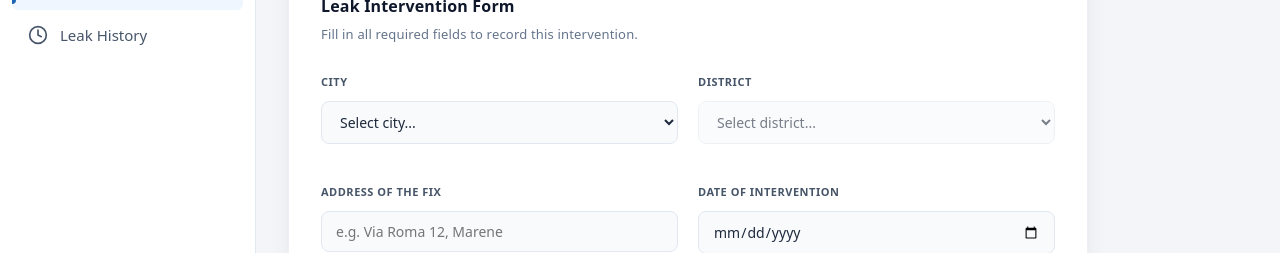
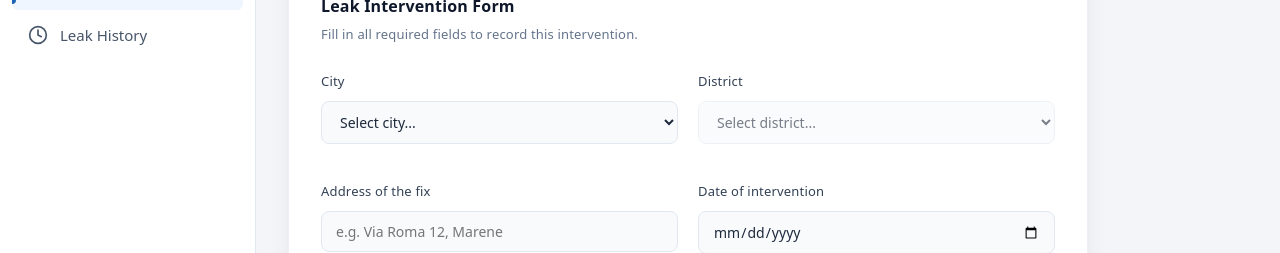
Before and after one commit to iamelikaa/digiwater-baseline, a React (Vite) app: page /report-leak in a window 1280 px wide. Shown: the part 208-461 px from the top of the page. Built offline with nearby package versions, Linux system fonts and the light colour scheme.

Commit message:
corrected some design fidelity fixes

```diff
--- a/src/App.css
+++ b/src/App.css
@@ -1088,14 +1088,20 @@
   }
 }
 
-.form-group label {
+.leak-form .form-group label {
   display: block;
+  font-size: 13px;
+  font-weight: 500;
+  color: #334155;
+  margin-bottom: 8px;
+}
+
+.leak-form .form-group label.label-uppercase {
   font-size: 11px;
   font-weight: 600;
   color: #475569;
   text-transform: uppercase;
   letter-spacing: 0.5px;
-  margin-bottom: 8px;
 }
 
 .label-subtext {
--- a/src/pages/ReportLeak.tsx
+++ b/src/pages/ReportLeak.tsx
@@ -122,7 +122,7 @@ export const ReportLeak: React.FC = () => {
 
           <div className="form-row">
             <div className="form-group toggle-group">
-              <label>
+              <label className="label-uppercase">
                 TYPE OF REPORTING <span className="label-subtext">(reported by citizens or external parties)</span>
               </label>
               <div className="segmented-toggle">
@@ -146,7 +146,7 @@ export const ReportLeak: React.FC = () => {
 
           <div className="form-row">
             <div className="form-group">
-              <label htmlFor="material">PIPE MATERIAL <span className="label-subtext">— optional</span></label>
+              <label htmlFor="material" className="label-uppercase">PIPE MATERIAL <span className="label-subtext">— optional</span></label>
               <select id="material" value={material} onChange={(e) => setMaterial(e.target.value)}>
                 <option value="" disabled>ACCIAIO / PEAD / FCA</option>
                 <option value="ACCIAIO">ACCIAIO</option>
@@ -155,7 +155,7 @@ export const ReportLeak: React.FC = () => {
               </select>
             </div>
             <div className="form-group">
-              <label htmlFor="diameter">PIPE DIAMETER <span className="label-subtext">— optional</span></label>
+              <label htmlFor="diameter" className="label-uppercase">PIPE DIAMETER <span className="label-subtext">— optional</span></label>
               <input
                 type="text"
                 id="diameter"
@@ -167,7 +167,7 @@ export const ReportLeak: React.FC = () => {
           </div>
 
           <div className="form-group full-width">
-            <label htmlFor="notes">ADDITIONAL NOTES <span className="label-subtext">— optional</span></label>
+            <label htmlFor="notes" className="label-uppercase">ADDITIONAL NOTES <span className="label-subtext">— optional</span></label>
             <textarea
               id="notes"
               value={notes}
```
